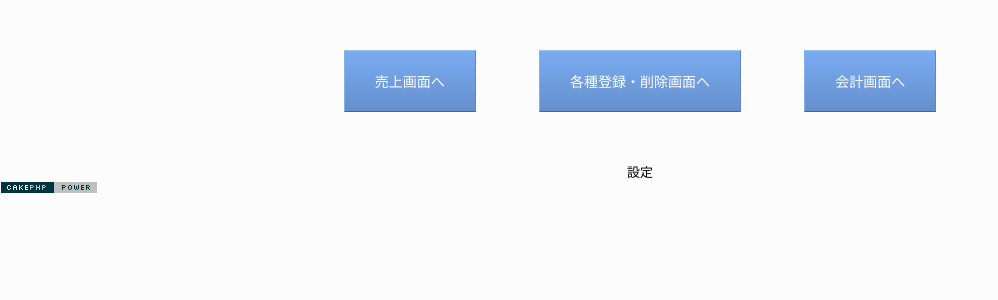
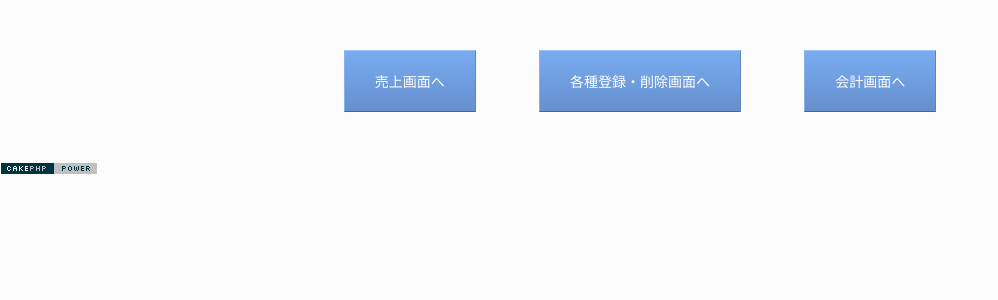
Before and after one commit to me-ta-tag/November_festival, a CakePHP app: the page made by app/View/Shops/index.ctp in a window 1280 px wide. Shown: the part 50-350 px from the top of the page, without its empty margins (0-998 px from the left). Run offline with PHP 8.4 and a stand-in for CakePHP, Linux system fonts and the light colour scheme; the template is opened without the code that fills it, so the values that code supplies are empty; some libraries are stand-ins or nearby versions.

Commit message:
非表示

```diff
--- a/app/View/Shops/index.ctp
+++ b/app/View/Shops/index.ctp
@@ -23,9 +23,9 @@
             </ul>
         </div>
         <div class="login_settei">
-            <p class="login_function1">
-                設定
-            </p>
+            <!--<p class="login_function1">-->
+                <!--設定-->
+            <!--</p>-->
             <!--<div class="login_function2">-->
                <!--<p class="ticket_use">-->
                 <!--<input type="checkbox" name="function" value="ticket">金券を使用する-->
```
